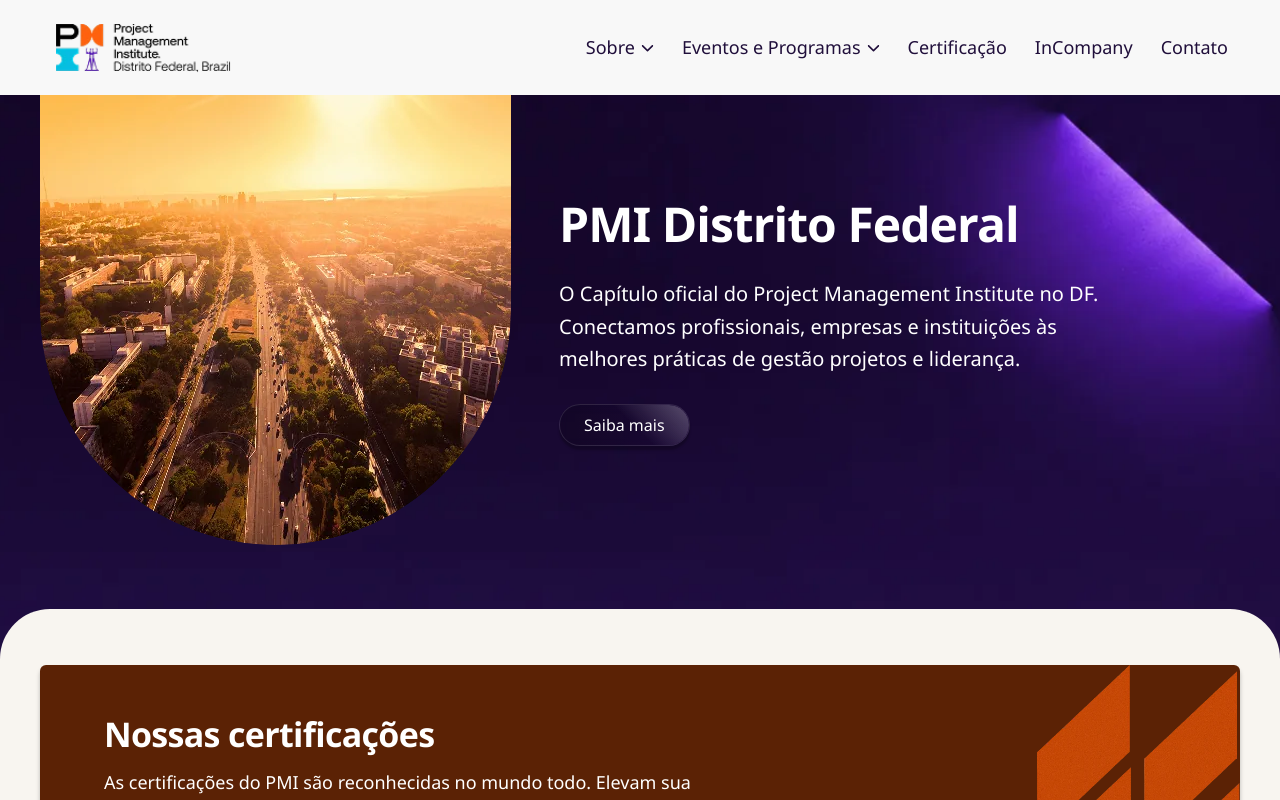
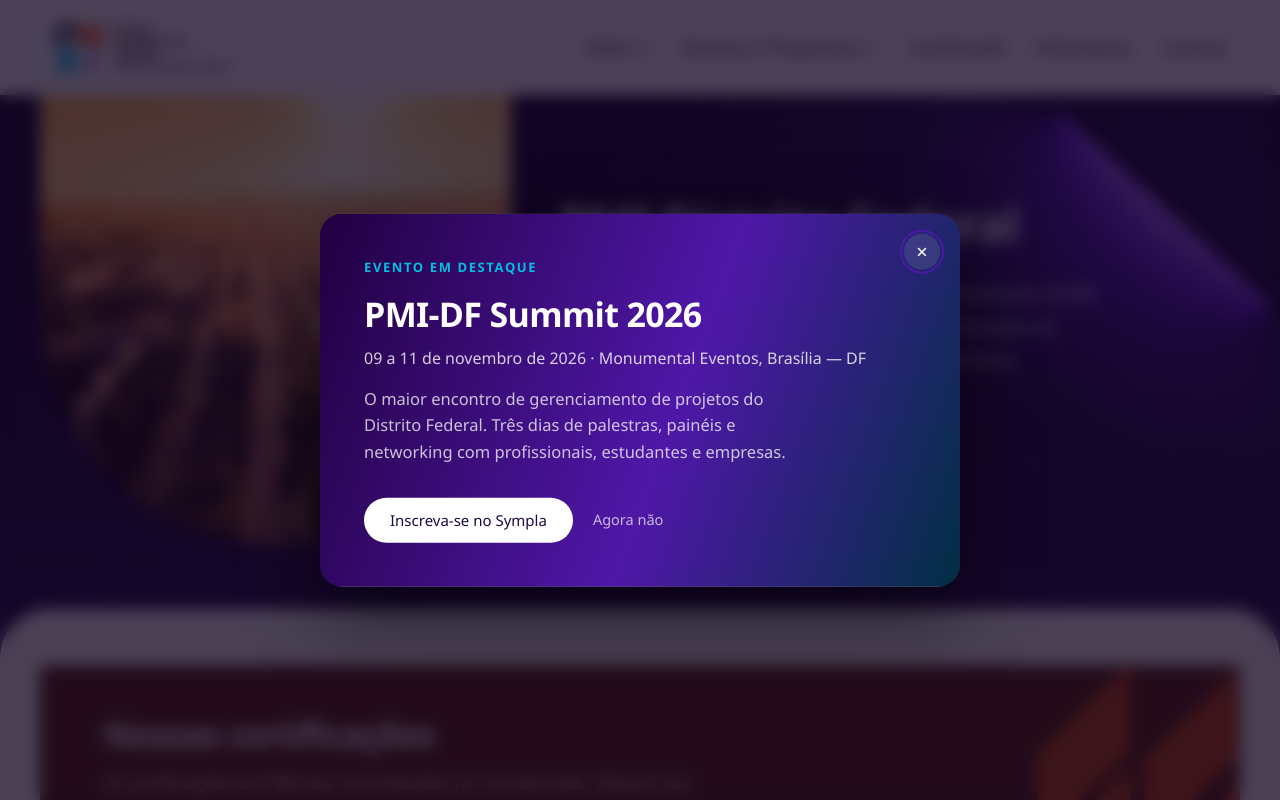
Before and after one commit to pmidf/website, a Next.js app in the folder website/: page / in a window 1280 px wide. Shown: the top 800 px of the page. Built offline with nearby package versions, Linux system fonts and the light colour scheme; a web font is replaced by a local one.

Commit message:
add popup

```diff
--- a/website/src/app/(site)/layout.tsx
+++ b/website/src/app/(site)/layout.tsx
@@ -1,4 +1,5 @@
 import { Header } from "@/components/layout/Header";
+import { PopupSummit } from "@/components/layout/PopupSummit";
 import { Rodape } from "@/components/layout/Rodape";
 import { Trilha } from "@/components/layout/Trilha";
 
@@ -12,6 +13,10 @@
  * acessibilidade do site inteiro (WCAG 2.4.8): uma página nova nasce com ela
  * bastando ganhar uma linha em `content/rotas.ts`. Ela se esconde sozinha na
  * home e em rotas desconhecidas.
+ *
+ * O `PopupSummit` também mora aqui, e não numa página específica: a ideia é
+ * que quem entra pelo site — em qualquer página — veja o aviso do Summit uma
+ * vez. Ele mesmo decide quando aparecer (ver o componente).
  */
 export default function SiteLayout({ children }: LayoutProps<"/">) {
   return (
@@ -22,6 +27,7 @@
         {children}
       </main>
       <Rodape />
+      <PopupSummit />
     </>
   );
 }
--- /dev/null
+++ b/website/src/components/layout/PopupSummit.tsx
@@ -0,0 +1,112 @@
+"use client";
+
+import { useEffect, useRef } from "react";
+
+import { Botao } from "@/components/ui/Botao";
+import { Eyebrow } from "@/components/ui/Eyebrow";
+import { EVENTO_DESTAQUE } from "@/content/eventos";
+
+/**
+ * Pop-up de entrada anunciando o PMI-DF Summit — o carro-chefe do capítulo.
+ *
+ * Usa o elemento nativo `<dialog>` em vez de um `<div>` com `position: fixed`:
+ * ele já resolve foco preso dentro do modal, fechar com Esc e a camada
+ * `::backdrop`, sem depender de nenhuma biblioteca.
+ *
+ * Aparece uma vez por navegador: fechar (X, "Agora não", Esc ou clique fora)
+ * grava a marca em `localStorage` e a pessoa não vê de novo, em nenhuma
+ * página do site, até limpar os dados do site ou até `CHAVE_VISTO` mudar
+ * (o que fazemos de propósito ao trocar de campanha, para reabrir o aviso).
+ *
+ * O conteúdo vem de `EVENTO_DESTAQUE` — a mesma constante que alimenta o
+ * banner de destaque em `/eventos` — para que data, local e link de inscrição
+ * nunca precisem ser mantidos em dois lugares.
+ */
+const CHAVE_VISTO = "pmidf:popup-summit-2026";
+
+export function PopupSummit() {
+  const dialogRef = useRef<HTMLDialogElement>(null);
+
+  useEffect(() => {
+    try {
+      if (localStorage.getItem(CHAVE_VISTO)) return;
+    } catch {
+      // Modo privado ou storage bloqueado: melhor mostrar o pop-up de novo do
+      // que quebrar o carregamento da página por causa de um anúncio.
+    }
+
+    // Pequeno atraso para não competir com o primeiro paint da página.
+    const temporizador = setTimeout(() => {
+      dialogRef.current?.showModal();
+    }, 900);
+
+    return () => clearTimeout(temporizador);
+  }, []);
+
+  function fechar() {
+    dialogRef.current?.close();
+
+    try {
+      localStorage.setItem(CHAVE_VISTO, "1");
+    } catch {
+      // Sem storage disponível, o pop-up volta a aparecer na próxima
+      // visita — aceitável; a alternativa seria não fechar o modal.
+    }
+  }
+
+  /** Clique fora do cartão (na área do `::backdrop`) também fecha. */
+  function aoClicarNoFundo(evento: React.MouseEvent<HTMLDialogElement>) {
+    if (evento.target === dialogRef.current) fechar();
+  }
+
+  return (
+    <dialog
+      ref={dialogRef}
+      onClose={fechar}
+      onClick={aoClicarNoFundo}
+      aria-labelledby="popup-summit-titulo"
+      className="fixed left-1/2 top-1/2 z-50 m-0 max-h-[calc(100vh-32px)] w-[calc(100%-24px)] max-w-[560px] -translate-x-1/2 -translate-y-1/2 overflow-y-auto overflow-x-hidden rounded-[22px] border-none bg-[linear-gradient(110deg,#210040_0%,#4F17A8_55%,#012F44_100%)] p-0 text-white shadow-[0_30px_80px_rgba(0,0,0,0.45)] backdrop:bg-[#100522]/75 backdrop:backdrop-blur-sm lg:max-w-[640px]"
+    >
+      <div className="relative p-8 lg:p-11">
+        <button
+          type="button"
+          onClick={fechar}
+          aria-label="Fechar aviso"
+          className="absolute right-5 top-5 flex h-9 w-9 items-center justify-center rounded-full bg-white/10 text-[20px] leading-none text-white transition hover:bg-white/20"
+        >
+          ×
+        </button>
+
+        <Eyebrow className="text-[#05BFE0]">{EVENTO_DESTAQUE.chip}</Eyebrow>
+
+        <h2
+          id="popup-summit-titulo"
+          className="mt-4 max-w-[440px] font-[family-name:var(--font-titulo,inherit)] text-[28px] font-extrabold leading-[1.18] text-white lg:text-[34px]"
+        >
+          {EVENTO_DESTAQUE.titulo}
+        </h2>
+
+        <p className="mt-3 text-[15px] font-medium text-white/80 lg:text-[16px]">
+          {EVENTO_DESTAQUE.meta}
+        </p>
+
+        <p className="mt-4 max-w-[460px] text-[15.5px] leading-relaxed text-white/75 lg:text-[16.5px]">
+          {EVENTO_DESTAQUE.descricao}
+        </p>
+
+        <div className="mt-8 flex flex-wrap items-center gap-5">
+          <Botao href={EVENTO_DESTAQUE.inscricaoHref} external variante="branco">
+            Inscreva-se no Sympla
+          </Botao>
+          <button
+            type="button"
+            onClick={fechar}
+            className="text-[14.5px] font-medium text-white/70 underline-offset-2 transition hover:text-white hover:underline"
+          >
+            Agora não
+          </button>
+        </div>
+      </div>
+    </dialog>
+  );
+}
```
